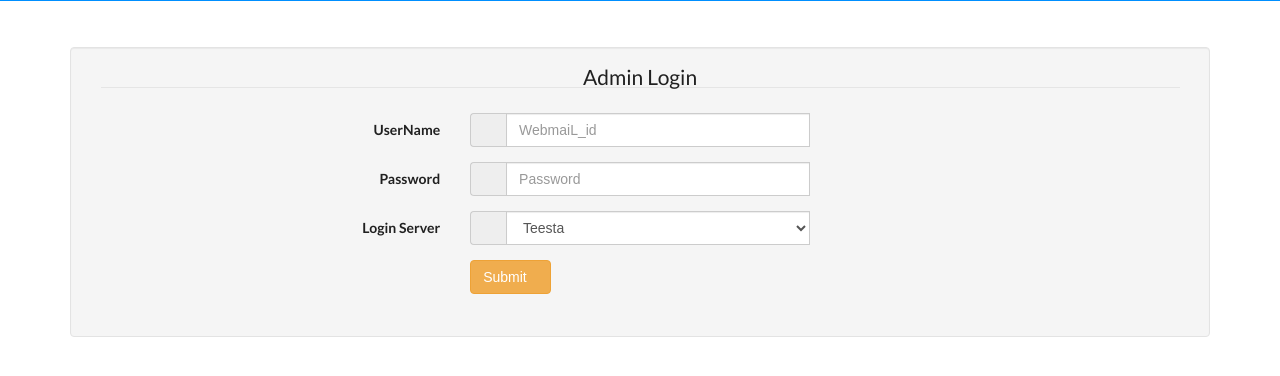
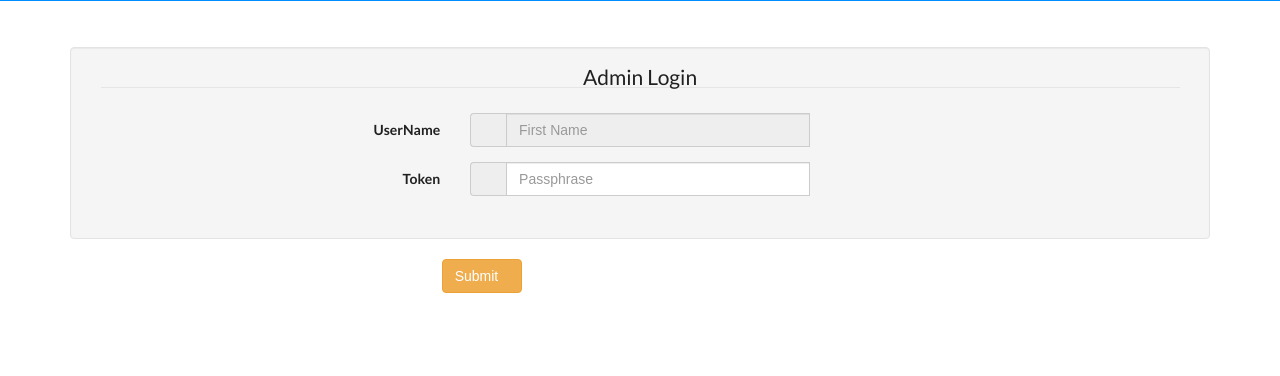
Before and after one commit to beingtmk/IITG_General_Elections, a Django app: template templates/admin_login.html in a window 1280 px wide. Shown: the part 60-436 px from the top of the page. Run offline with Django 3.2, Linux system fonts and the light colour scheme; the template is opened without the code that fills it, so the values that code supplies are empty; some libraries are stand-ins or nearby versions; some web fonts are replaced.

Commit message:
fixed login for all

```diff
--- a/general_elections/admin.py
+++ b/general_elections/admin.py
@@ -32,3 +32,4 @@ class ContestantsAdmin(ImportExportModelAdmin):
 
 admin.site.register(Contestants, ContestantsAdmin)
 admin.site.register(Admin)
+admin.site.register(Volunteer)
--- a/general_elections/views/views_volunteer.py
+++ b/general_elections/views/views_volunteer.py
@@ -67,7 +67,7 @@ def volunteer_login_new(request):
 	if request.method == "GET":
 		if request.session.get('mail', None):
 			username = request.session.get('mail', None).split('@')[0]
-			return render(request, 'login.html', {"ll_username" : username})
+			return render(request, 'volunteer_login.html', {"ll_username" : username})
 		else: return redirect('index')
 	elif request.method == "POST":
 		username = request.POST["username"] # Webmail-id
@@ -79,7 +79,7 @@ def volunteer_login_new(request):
 			return redirect('volunteer_panel')
 		else:
 			err = 'Invalid username or token'
-			return render(request, 'login.html', {'error': err})
+			return render(request, 'volunteer_login.html', {'error': err})
 
 
 
--- a/templates/admin_login.html
+++ b/templates/admin_login.html
@@ -1,8 +1,9 @@
 <!DOCTYPE html>
 <html>
+
 <head>
 
-<link href="/static/js/bootstrap.min1.css" rel="stylesheet" id="bootstrap-css">
+<link href="/static/css/bootstrap.min1.css" rel="stylesheet" id="bootstrap-css">
 <script src="/static/js/bootstrap.min1.js"></script>
 <script src="/static/js/jquery-1.11.1.min.js"></script>
 <link rel="stylesheet" href="login.css">
@@ -15,7 +16,6 @@
 <link rel="stylesheet" type="text/css" href="/static/semantic/dist/semantic.min.css">
 
 </head>
-
 <body>
 {% include "login_top.html" %}
 
@@ -25,7 +25,7 @@
 <fieldset>
 
 <!-- Form Name -->
-<legend><center>Admin Login</center></legend>
+<legend ><center>Admin Login</center></legend>
 
 <!-- Text input-->
 
@@ -34,7 +34,7 @@
   <div class="col-md-4 inputGroupContainer">
   <div class="input-group">
   <span class="input-group-addon"><i class="glyphicon glyphicon-user"></i></span>
-  <input name="election_id" placeholder="WebmaiL_id" class="form-control"  type="text" value="{{ ll_username }}">{% csrf_token %}
+  <input name="username" placeholder="First Name" class="form-control"  type="text" value="{{ ll_username }}" readonly>{% csrf_token %}
     </div>
   </div>
 </div>
@@ -42,37 +42,24 @@
 <!-- Text input-->
 
 <div class="form-group">
-  <label class="col-md-4 control-label" >Password</label>
+  <label class="col-md-4 control-label" >Token</label>
     <div class="col-md-4 inputGroupContainer">
     <div class="input-group">
   <span class="input-group-addon"><i class="glyphicon glyphicon-user"></i></span>
-  <input name="election_password" placeholder="Password" class="form-control"  type="password" value="{{ ll_password }}">{% csrf_token %}
+  <input name="token" placeholder="Passphrase" class="form-control"  type="text" value="{{ ll_password }}">{% csrf_token %}
     </div>
   </div>
 </div>
+</div>
 
-<div class="form-group">
-  <label class="col-md-4 control-label">Login Server</label>
-    <div class="col-md-4 selectContainer">
-    <div class="input-group">
-        <span class="input-group-addon"><i class="glyphicon glyphicon-list"></i></span>
-    <select name="login_server" class="form-control selectpicker" >
-      <option value="202.141.80.12" selected>Teesta</option>
-      <option value="202.141.80.9">Naambor</option>
-      <option value="202.141.80.10">Disang</option>
-      <option value="202.141.80.11">Tamdil</option>
-      <option value="202.141.80.13">Dikrong</option>
-      {% csrf_token %}
-    </select>
-  </div>
-</div>
-</div>
 
 <!-- Success message -->
 {% if error %}
 <div class="alert alert-success" role="alert" id="success_message" style="color:red">{{ error }}</div>
 {% endif %}
-
+{% if msg %}
+<div class="alert alert-success" role="alert" id="success_message" style="color:red">{{ msg }}</div>
+{% endif %}
 <!-- Button -->
 <div class="form-group">
   <label class="col-md-4 control-label"></label>
--- a/templates/index.html
+++ b/templates/index.html
@@ -35,7 +35,7 @@
       </a>
 
     {% if is_volunteer %}
-      <a href='volunter_login'>
+      <a href='volunteer_login'>
         <button class="ui secondary button">Proceed to Volunteer Panel</button>
       </a>
 
--- a/templates/login_top.html
+++ b/templates/login_top.html
@@ -3,6 +3,16 @@
 </div>
 
   <div class="ten wide column">
+
+  {% if access_token %}
+  <a href="/general_elections/logout/" style="color:black;">
+    <i class="sign out icon"></i>
+    <span class="content">
+      Logout
+    </span>
+    </a>
+
+  {% endif %}
   <center>
 <h2 class="ui header">
   <img src="http://www.iitg.ernet.in/ceer/iitglogo.png">
```
Also changed, not shown: general_elections/views/views_admin.py (+8 -8 lines), templates/volunteer_login.html (+8 -32 lines).
